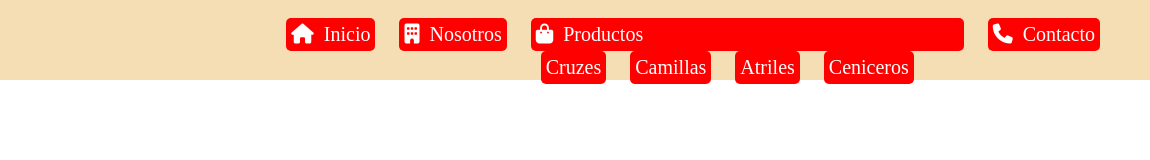
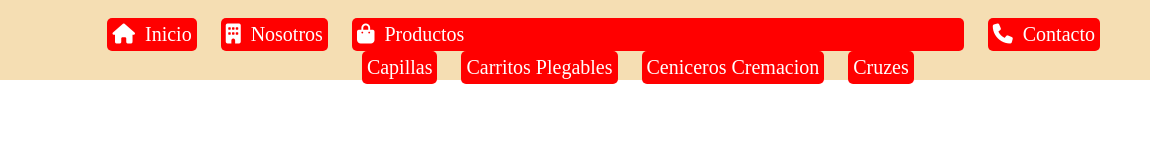
Before and after one commit to Matybsas/WebFapha, a plain HTML site: page index.html in a window 1280 px wide. Shown: the full height of the page, 130-1280 px from the left. Drawn offline with Linux system fonts and the light colour scheme.

Commit message:
actualizacion

```diff
--- a/index.html
+++ b/index.html
@@ -23,11 +23,11 @@
                 <li><a href="#"><i class="fa-solid fa-building"></i>Nosotros</a></li>
                 <li><a href="#"><i class="fa-solid fa-bag-shopping"></i>Productos</a>
                      <ul class="sub-menu">
+                        <li><a href="#">Capillas</a></li>
+                        <li><a href="#">Carritos Plegables</a></li>
+                        <li><a href="#">Ceniceros Cremacion</a></li>
                         <li><a href="#">Cruzes</a></li>
-                        <li><a href="#">Camillas</a></li>
-                        <li><a href="#">Atriles</a></li>
-                        <li><a href="#">Ceniceros</a></li>
-                     </ul>
+                    </ul>
                 </li>
                 <li><a href="#"><i class="fa-solid fa-phone"></i>Contacto</a></li>
             </ul>
```
